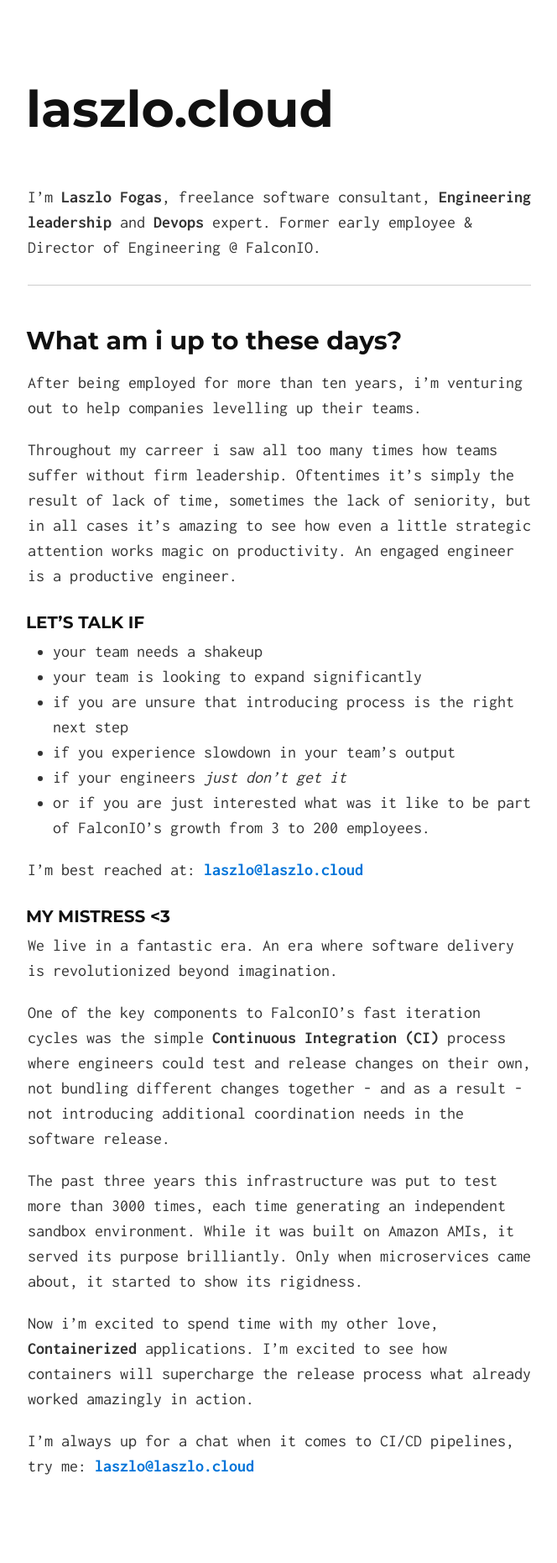
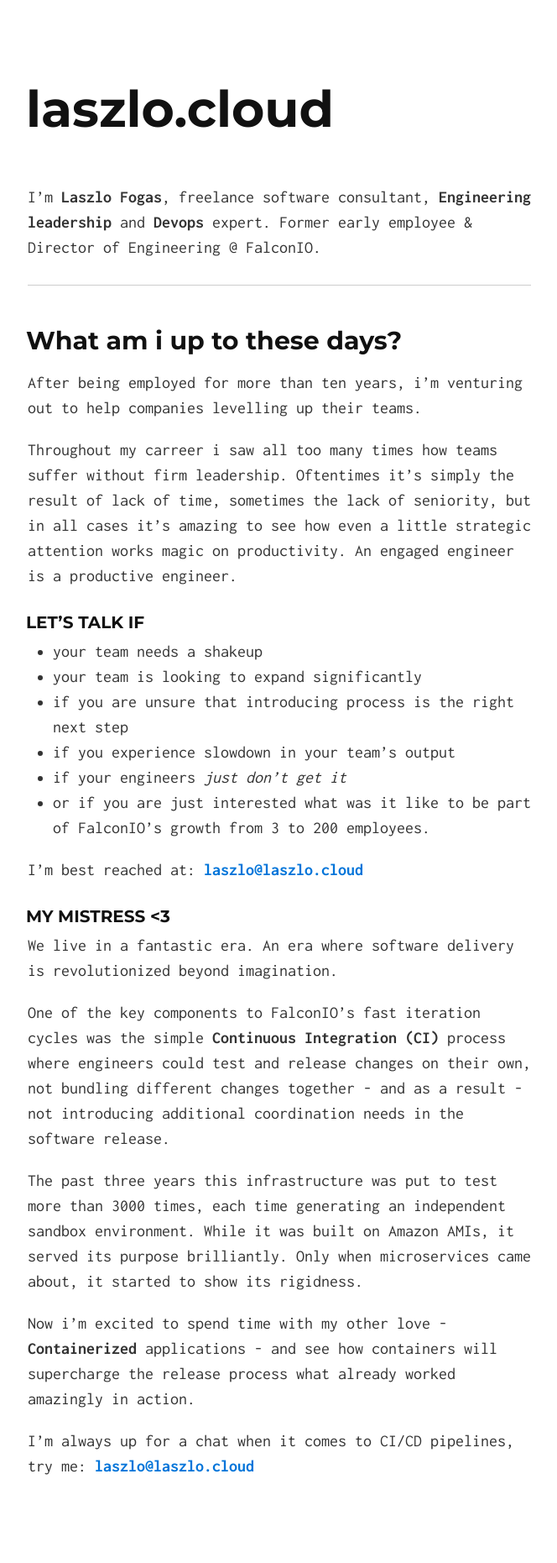
Before and after one commit to laszlocph/website, a Jekyll site: the page built from index.md, in a window 1280 px wide. Shown: the whole page at 84% size, without its empty margins (307-971 px from the left). Built offline with Jekyll 4.4.1, drawn with Linux system fonts in a browser that asks for light colours.

Commit message:
wording..

```diff
--- a/index.md
+++ b/index.md
@@ -38,7 +38,7 @@ The past three years this infrastructure was put to test more than 3000 times, e
 generating an independent sandbox environment. While it was built on Amazon AMIs, it served
 its purpose brilliantly. Only when microservices came about, it started to show its rigidness.
 
-Now i'm excited to spend time with my other love, **Containerized** applications. I'm excited to see how containers will supercharge the
+Now i'm excited to spend time with my other love - **Containerized** applications - and see how containers will supercharge the
 release process what already worked amazingly in action.
 
 I'm always up for a chat when it comes to CI/CD pipelines, try me: **<a href="mailto:laszlo@laszlo.cloud">laszlo@laszlo.cloud</a>**
```
